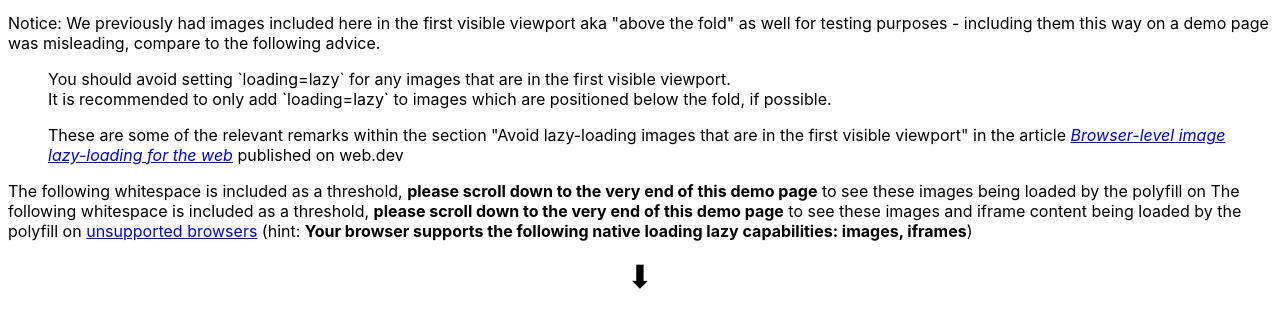
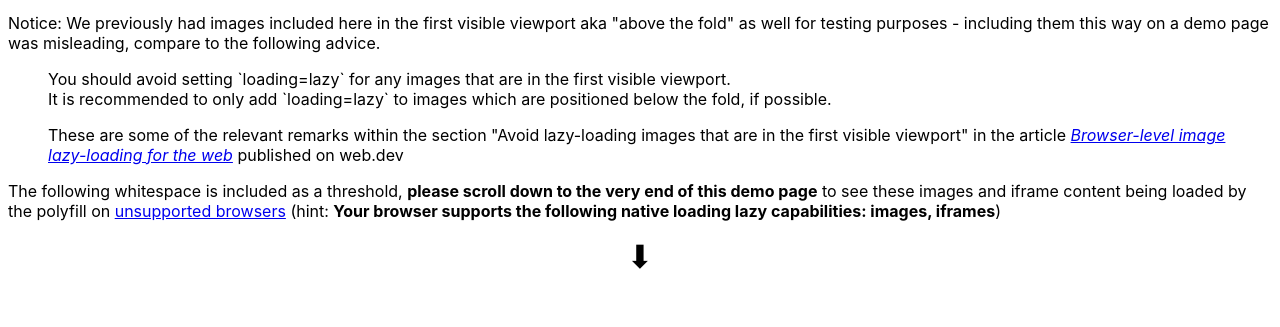
Before and after one commit to mfranzke/loading-attribute-polyfill-with-serviceworker, a website with bundled scripts: page demo/index.html in a window 1280 px wide. Shown: the part 125-452 px from the top of the page. Built offline with nearby package versions, Linux system fonts and the light colour scheme.

Commit message:
chore: removed duplicated content

```diff
--- a/demo/index.html
+++ b/demo/index.html
@@ -93,9 +93,6 @@
 
 			<p class="scrolling-advice">
 				The following whitespace is included as a threshold,
-				<strong>please scroll down to the very end of this demo page</strong> to
-				see these images being loaded by the polyfill on The following
-				whitespace is included as a threshold,
 				<strong>please scroll down to the very end of this demo page</strong> to
 				see these images and iframe content being loaded by the polyfill on
 				<a href="https://caniuse.com/loading-lazy-attr">unsupported browsers</a>
```
